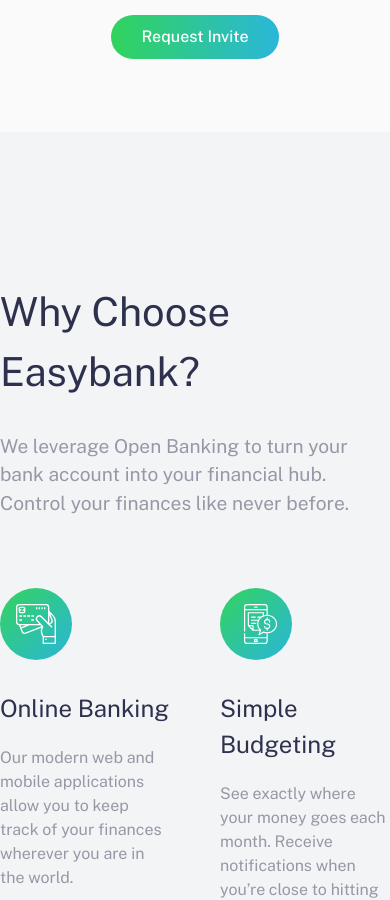
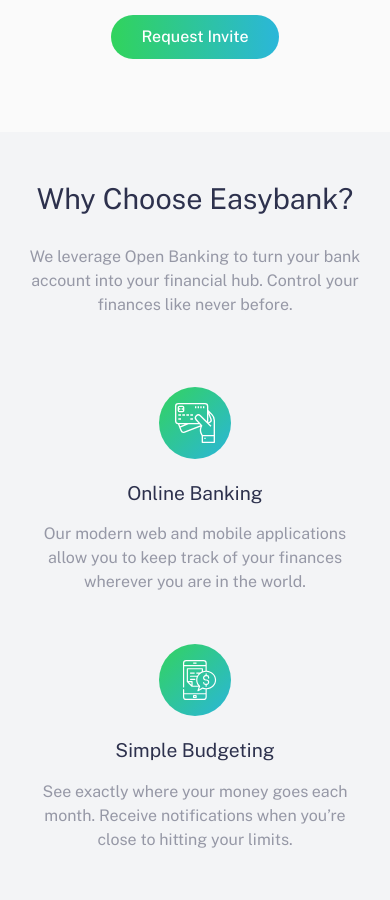
Before and after one commit to mehmetbacik/easybank-page, a Next.js app: page / in a window 390 px wide. Shown: the part 740-1640 px from the top of the page. Built offline with nearby package versions, Linux system fonts and the light colour scheme.

Commit message:
Update
Updated Features for screens.

```diff
--- a/src/components/Features/styles/Features.module.scss
+++ b/src/components/Features/styles/Features.module.scss
@@ -3,12 +3,21 @@
 .features {
   background-color: $light-grayish-blue;
   .content {
-    padding: 150px 0px;
+    padding: 150px 0;
+    @media (max-width: 768px) {
+      padding: 50px 25px;
+    }
     .title {
       font-size: 2.5rem;
       font-weight: 400;
       margin-bottom: 30px;
       color: $dark-blue;
+      line-height: normal;
+      @media (max-width: 768px) {
+        font-size: 1.8rem;
+        line-height: normal;
+        text-align: center;
+      }
     }
     .description {
       font-size: 1.2rem;
@@ -16,27 +25,44 @@
       color: $grayish-blue;
       margin-left: auto;
       margin-right: auto;
+      @media (max-width: 768px) {
+        font-size: 1rem;
+        text-align: center;
+      }
     }
     .featureList {
       display: grid;
       grid-template-columns: repeat(4, 1fr);
       @media (max-width: 768px) {
-        grid-template-columns: repeat(2, 2fr);
+        grid-template-columns: repeat(1, 4fr);
       }
       gap: 50px;
       .feature {
         border-radius: 8px;
         .imageWrapper {
           margin-bottom: 30px;
+          @media (max-width: 768px) {
+            display: flex;
+            justify-content: center;
+            margin-bottom: 20px;
+          }
         }
         .featureTitle {
           font-size: 1.5rem;
           color: $dark-blue;
           margin-bottom: 20px;
+          @media (max-width: 768px) {
+            font-size: 1.2rem;
+            text-align: center;
+            margin-bottom: 15px;
+          }
         }
         .featureDescription {
           font-size: 1rem;
           color: $grayish-blue;
+          @media (max-width: 768px) {
+            text-align: center;
+          }
         }
       }
     }
```
